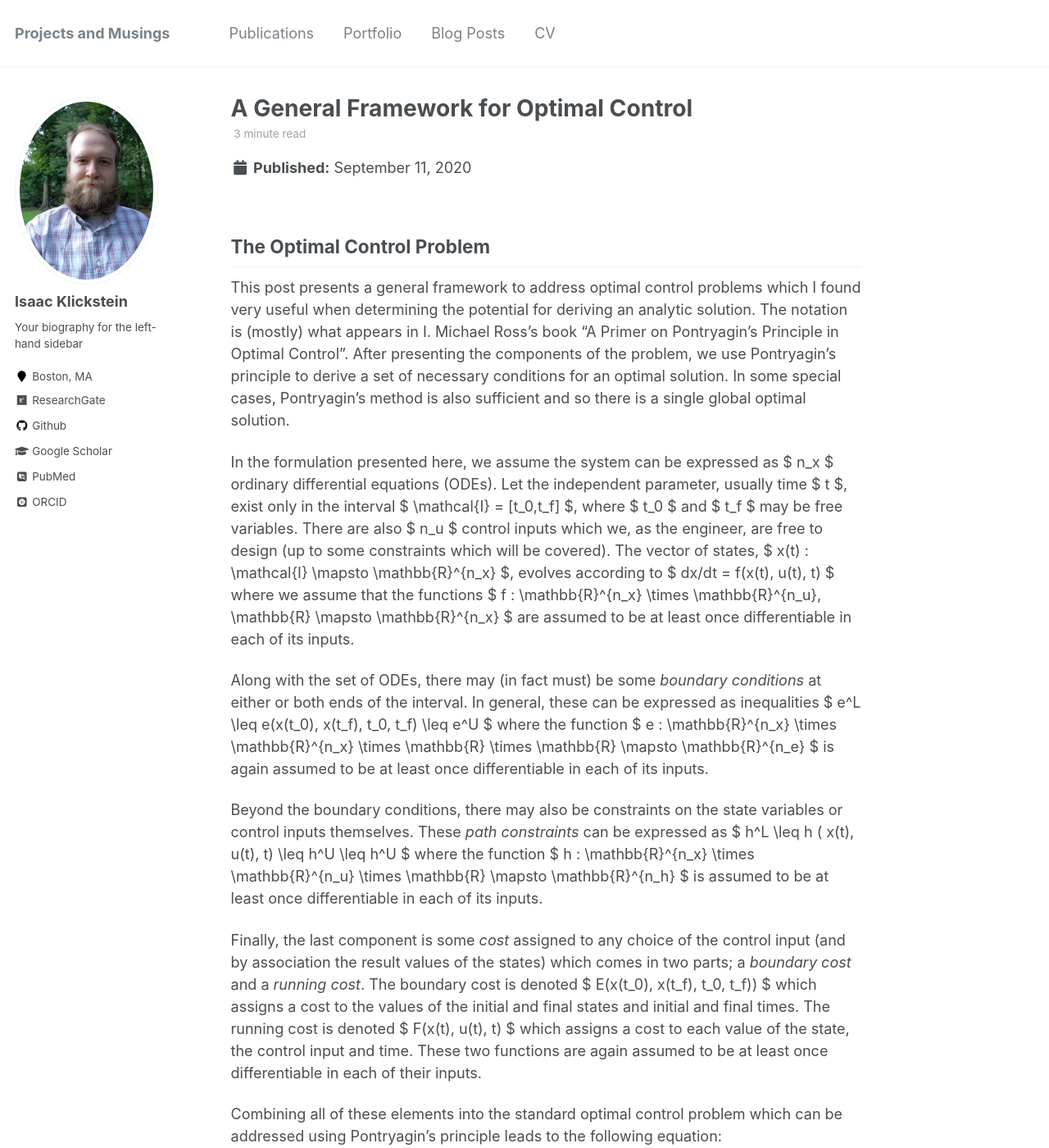
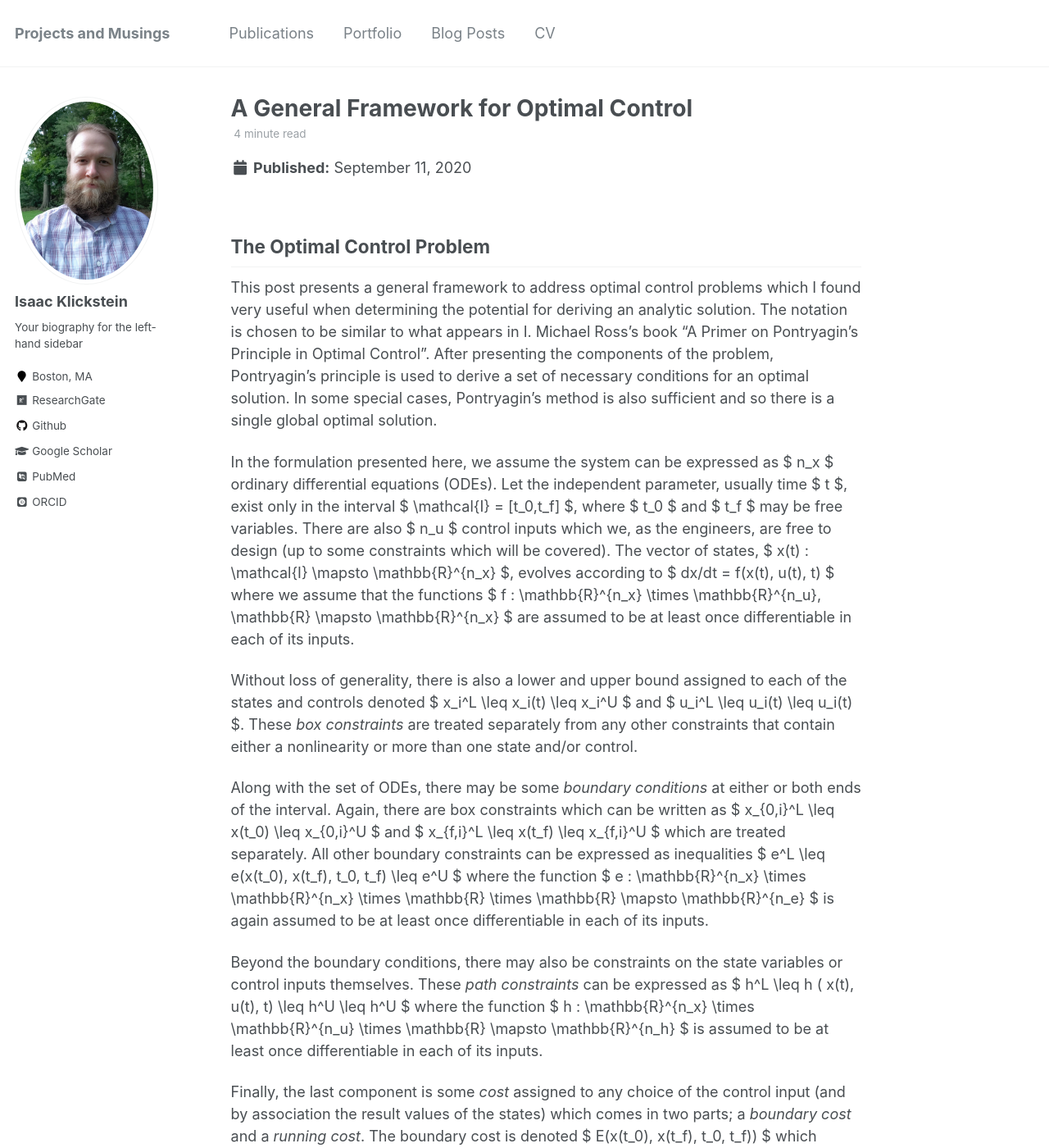
Before and after one commit to iklick/iklick.github.io, a Jekyll site: the page built from _posts/2020-09-11-optimal-control-framework.md, in a window 1280 px wide and 1400 px high. Shown: the whole window at 82% size. Built offline with Jekyll 4.4.1, drawn with Linux system fonts in a browser that asks for light colours; some web fonts are replaced; formulas are drawn with MathJax 3; some of the changed text lies outside the part shown.

Commit message:
update sep 28

```diff
--- a/_posts/2020-09-11-optimal-control-framework.md
+++ b/_posts/2020-09-11-optimal-control-framework.md
@@ -10,17 +10,21 @@ tags:
 ## The Optimal Control Problem
 
 This post presents a general framework to address optimal control problems which I found very useful when determining the potential for deriving an analytic solution.
-The notation is (mostly) what appears in I. Michael Ross's book "A Primer on Pontryagin's Principle in Optimal Control".
-After presenting the components of the problem, we use Pontryagin's principle to derive a set of necessary conditions for an optimal solution.
+The notation is chosen to be similar to what appears in I. Michael Ross's book "A Primer on Pontryagin's Principle in Optimal Control".
+After presenting the components of the problem, Pontryagin's principle is used to derive a set of necessary conditions for an optimal solution.
 In some special cases, Pontryagin's method is also sufficient and so there is a single global optimal solution.
 
 In the formulation presented here, we assume the system can be expressed as \$ n_x \$ ordinary differential equations (ODEs).
 Let the independent parameter, usually time \$ t \$, exist only in the interval \$ \mathcal{I} = [t_0,t_f] \$, where \$ t_0 \$ and \$ t_f \$ may be free variables.
-There are also \$ n_u \$ control inputs which we, as the engineer, are free to design (up to some constraints which will be covered).
+There are also \$ n_u \$ control inputs which we, as the engineers, are free to design (up to some constraints which will be covered).
 The vector of states, \$ x(t) : \mathcal{I} \mapsto \mathbb{R}^{n_x} \$, evolves according to \$ dx/dt = f(x(t), u(t), t) \$ where we assume that the functions \$ f : \mathbb{R}^{n_x} \times \mathbb{R}^{n_u}, \mathbb{R} \mapsto \mathbb{R}^{n_x} \$ are assumed to be at least once differentiable in each of its inputs.
 
-Along with the set of ODEs, there may (in fact must) be some _boundary conditions_ at either or both ends of the interval.
-In general, these can be expressed as inequalities \$ e^L \leq e(x(t_0), x(t_f), t_0, t_f) \leq e^U \$ where the function \$ e : \mathbb{R}^{n_x} \times \mathbb{R}^{n_x} \times \mathbb{R} \times \mathbb{R} \mapsto \mathbb{R}^{n_e} \$ is again assumed to be at least once differentiable in each of its inputs.
+Without loss of generality, there is also a lower and upper bound assigned to each of the states and controls denoted \$ x_i^L \leq x_i(t) \leq x_i^U \$ and \$ u_i^L \leq u_i(t) \leq u_i(t) \$.
+These _box constraints_ are treated separately from any other constraints that contain either a nonlinearity or more than one state and/or control.
+
+Along with the set of ODEs, there may be some _boundary conditions_ at either or both ends of the interval.
+Again, there are box constraints which can be written as \$ x_{0,i}^L \leq x(t_0) \leq x_{0,i}^U \$ and \$ x_{f,i}^L \leq x(t_f) \leq x_{f,i}^U \$ which are treated separately.
+All other boundary constraints can be expressed as inequalities \$ e^L \leq e(x(t_0), x(t_f), t_0, t_f) \leq e^U \$ where the function \$ e : \mathbb{R}^{n_x} \times \mathbb{R}^{n_x} \times \mathbb{R} \times \mathbb{R} \mapsto \mathbb{R}^{n_e} \$ is again assumed to be at least once differentiable in each of its inputs.
 
 Beyond the boundary conditions, there may also be constraints on the state variables or control inputs themselves.
 These _path constraints_ can be expressed as \$ h^L \leq h ( x(t), u(t), t) \leq h^U \leq h^U \$ where the function \$ h : \mathbb{R}^{n_x} \times \mathbb{R}^{n_u} \times \mathbb{R} \mapsto \mathbb{R}^{n_h} \$ is assumed to be at least once differentiable in each of its inputs.
@@ -34,10 +38,14 @@ Combining all of these elements into the standard optimal control problem which
 
 $$
 \begin{aligned}
-  \min && &J = E({x}(t_0), {x}(t_f), t_0, t_f) + \int_{t_0}^{t_f} F({x}(t), {u}(t), t)dt\\
-  \text{s.t.} && &\dot{x}(t) = f(x(t), u(t), t)\\
-  && &h^L \leq h(x(t), u(t), t) \leq h^U\\
-  && &e^L \leq e(x(t_0), x(t_f), t_0, t_f) \leq e^U
+  \min && &J = E({x}(t_0), {x}(t_f), t_0, t_f) + \int_{t_0}^{t_f} F({x}(t), {u}(t))dt\\
+  \text{s.t.} && &\dot{x}(t) = f(x(t), u(t))\\
+  && &h^L \leq h(x(t), u(t)) \leq h^U\\
+  && &x^L \leq x(t) \leq x^U\\
+  && &u^L \leq u(t) \leq u^U\\
+  && &e^L \leq e(x(t_0), x(t_f), t_0, t_f) \leq e^U\\
+  && &x_0^L \leq x(t_0) \leq x_0^U\\
+  && &x_f^L \leq x(t_f) \leq x_f^U
 \end{aligned}
 $$
 
@@ -47,3 +55,14 @@ To write the necessary conditions we introduce _multipliers_ for each of the *co
 1) For each state variable \$ x_j(t) \$ we introduce a co-state \$ \lambda_j(t) \$ for \$ j = 1,2,\ldots,n_x \$.
 2) For each path constraint \$ h_j(x(t),u(t),t) \$, there is a co-path variable \$ \mu_j(t) \$ for \$ j = 1,2,\ldots,n_h \$.
 3) For each boundary condition (sometimes referred to as an _event_) \$ e_j (x(t_0),x(t_f),t_0,t_f) \$, there is a co-event \$ \nu_j \$ for \$ j = 1,2,\ldots,n_e \$.
+
+## The Hamiltonian Minimization Problem
+
+$$
+  \begin{aligned}
+    \min\limits_{u} && &H(\lambda, x, u)\\
+    \text{s.t.} && &h^L \leq h(x,u) \leq h^U\\
+    && &x^L \leq x \leq x^U\\
+    && &u^L \leq u \leq u^U
+  \end{aligned}
+$$
```
Also changed, not shown: _posts/2020-09-20-simple-numerical-optimal-control.md (+60 -0 lines).
